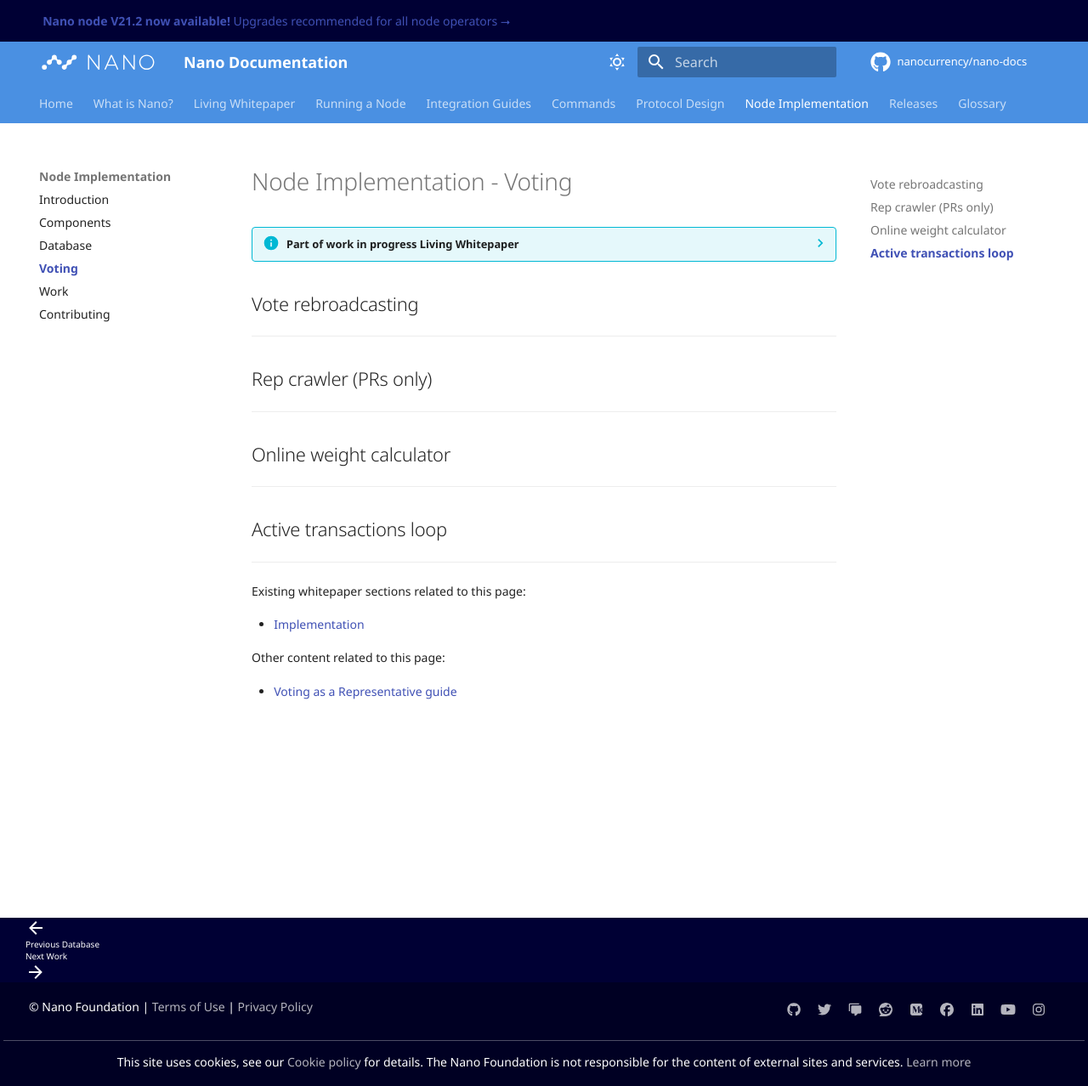
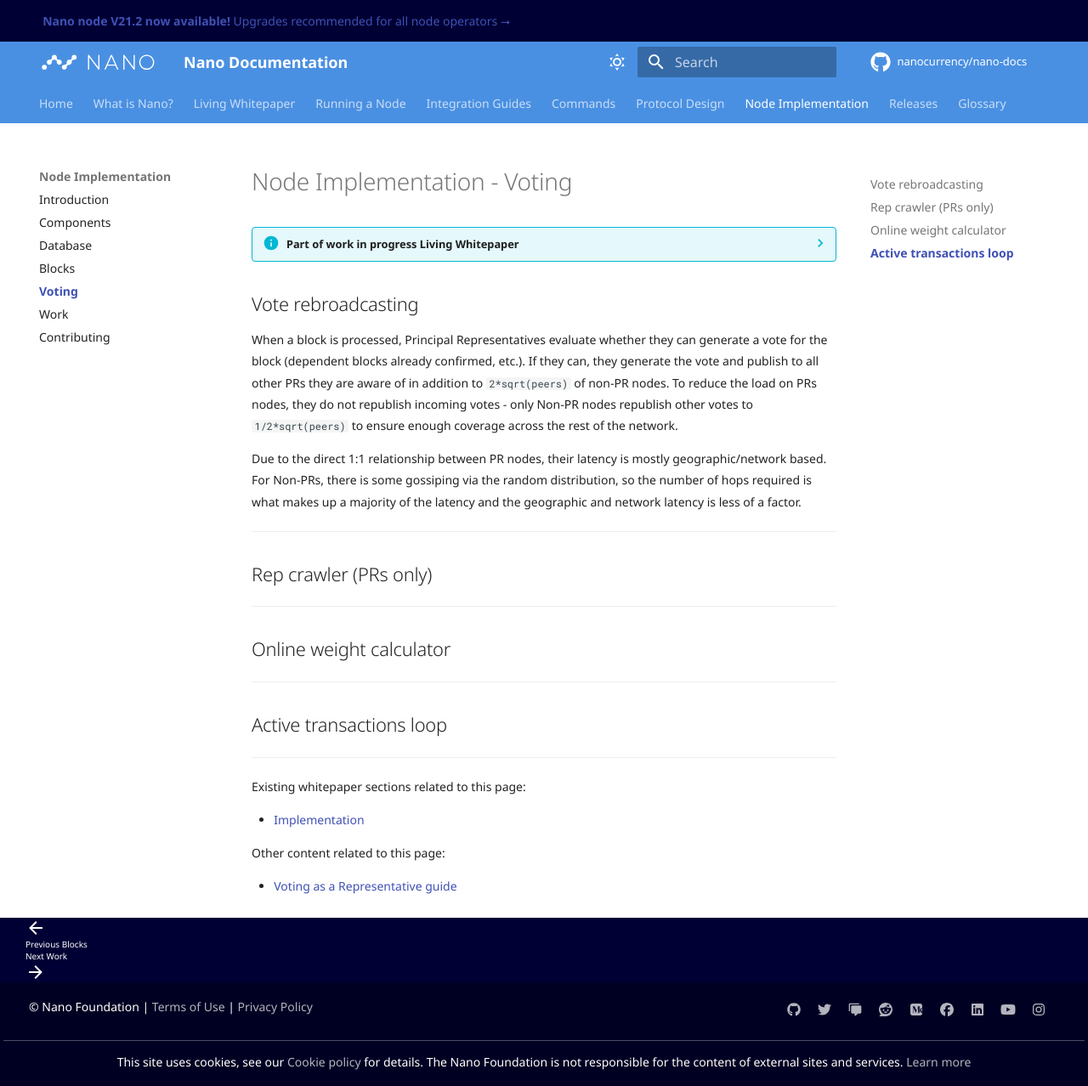
Before and after one commit to nanocurrency/nano-docs, an MkDocs documentation site: the page built from docs/node-implementation/voting.md, in a window 1280 px wide and 1278 px high. Shown: the whole window at 85% size. Built offline with MkDocs 1.6.1 and Material for MkDocs 9.7.7, drawn with Linux system fonts in a browser that asks for light colours; comment, search, counter and statistics services are not loaded.

Commit message:
Block and vote handling in node implementation (#454)
* Add some block and vote handling to node implementation

* Update docs/node-implementation/blocks.md

Co-authored-by: Srayman <42743016+Srayman@users.noreply.github.com>

* Update docs/node-implementation/blocks.md

Co-authored-by: Srayman <42743016+Srayman@users.noreply.github.com>

* Update docs/node-implementation/voting.md

Co-authored-by: Srayman <42743016+Srayman@users.noreply.github.com>

* Update docs/node-implementation/blocks.md

Co-authored-by: Srayman <42743016+Srayman@users.noreply.github.com>

* Update docs/node-implementation/blocks.md

Co-authored-by: Srayman <42743016+Srayman@users.noreply.github.com>

* Update docs/node-implementation/blocks.md

Co-authored-by: Srayman <42743016+Srayman@users.noreply.github.com>

* Update docs/node-implementation/voting.md

Co-authored-by: Srayman <42743016+Srayman@users.noreply.github.com>

* Update docs/node-implementation/voting.md

Co-authored-by: Srayman <42743016+Srayman@users.noreply.github.com>

Co-authored-by: Srayman <42743016+Srayman@users.noreply.github.com>

```diff
--- a/docs/node-implementation/voting.md
+++ b/docs/node-implementation/voting.md
@@ -6,6 +6,10 @@
 --8<-- "wip-living-whitepaper.md"
 
 ## Vote rebroadcasting
+
+When a block is processed, Principal Representatives evaluate whether they can generate a vote for the block (dependent blocks already confirmed, etc.). If they can, they generate the vote and publish to all other PRs they are aware of in addition to `2*sqrt(peers)` of non-PR nodes.  To reduce the load on PRs nodes, they do not republish incoming votes - only Non-PR nodes republish other votes to `1/2*sqrt(peers)` to ensure enough coverage across the rest of the network.
+
+Due to the direct 1:1 relationship between PR nodes, their latency is mostly geographic/network based. For Non-PRs, there is some gossiping via the random distribution, so the number of hops required is what makes up a majority of the latency and the geographic and network latency is less of a factor.
 
 ---
 
--- a/mkdocs.yml
+++ b/mkdocs.yml
@@ -67,6 +67,7 @@
     - Introduction: node-implementation/introduction.md
     - Components: node-implementation/components.md
     - Database: node-implementation/database.md
+    - Blocks: node-implementation/blocks.md
     - Voting: node-implementation/voting.md
     - Work: node-implementation/work.md
     - Contributing: node-implementation/contributing.md
```
Also changed, not shown: docs/node-implementation/blocks.md (added, +16 -0 lines).
